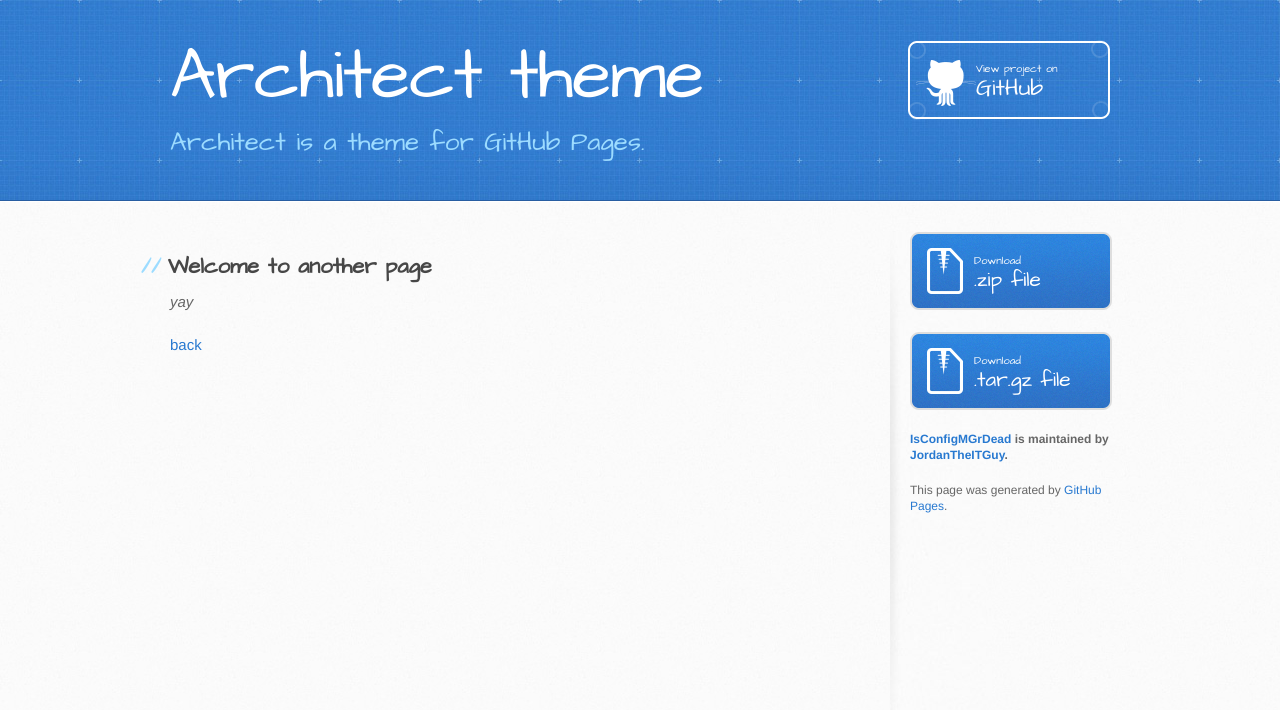
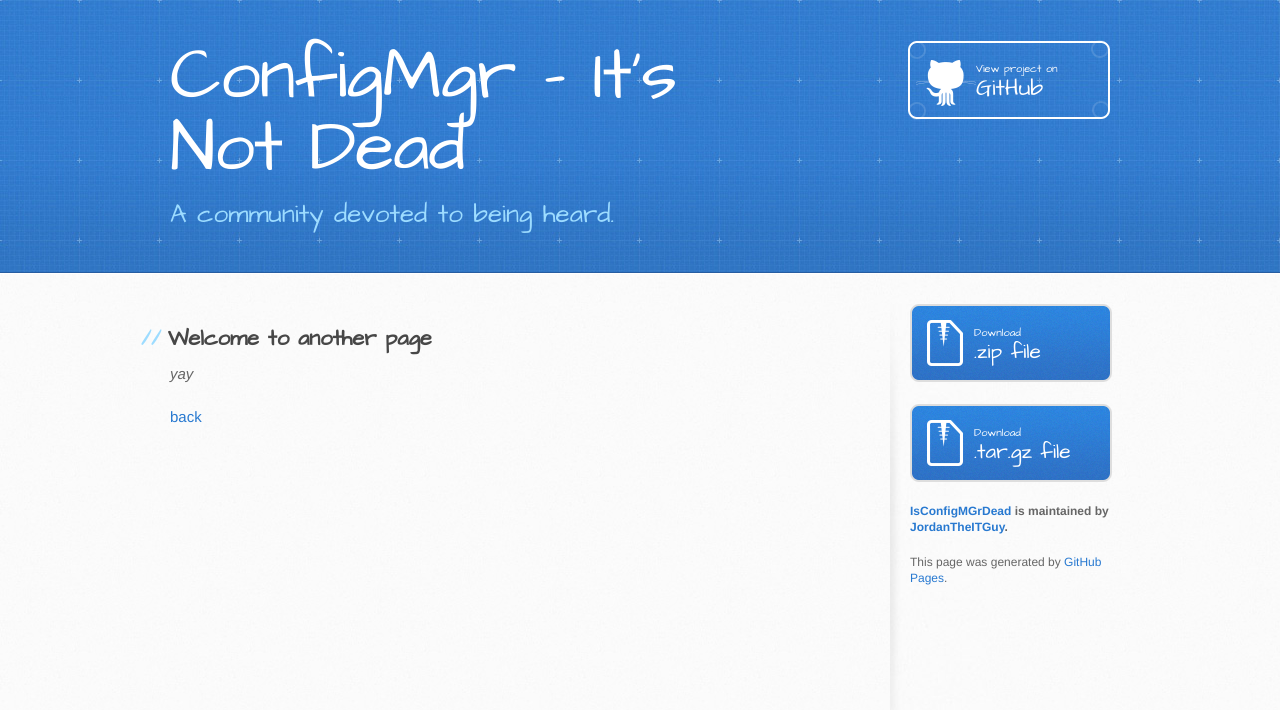
Before and after one commit to JordanTheITGuy/IsConfigMGrDead, a Jekyll site: the page built from another-page.md, in a window 1280 px wide. Shown: the top 710 px of the page. Built offline with Jekyll 4.4.1, drawn with Linux system fonts in a browser that asks for light colours; our own code applies the rules of GitHub Pages for plain Markdown files.

Commit message:
Update _config.yml
Updated title and description on the page.

```diff
--- a/_config.yml
+++ b/_config.yml
@@ -1,5 +1,5 @@
-title: Architect theme
-description: Architect is a theme for GitHub Pages.
+title: ConfigMgr - It's Not Dead
+description: A community devoted to being heard.
 show_downloads: true
 google_analytics:
 theme: jekyll-theme-architect
```
